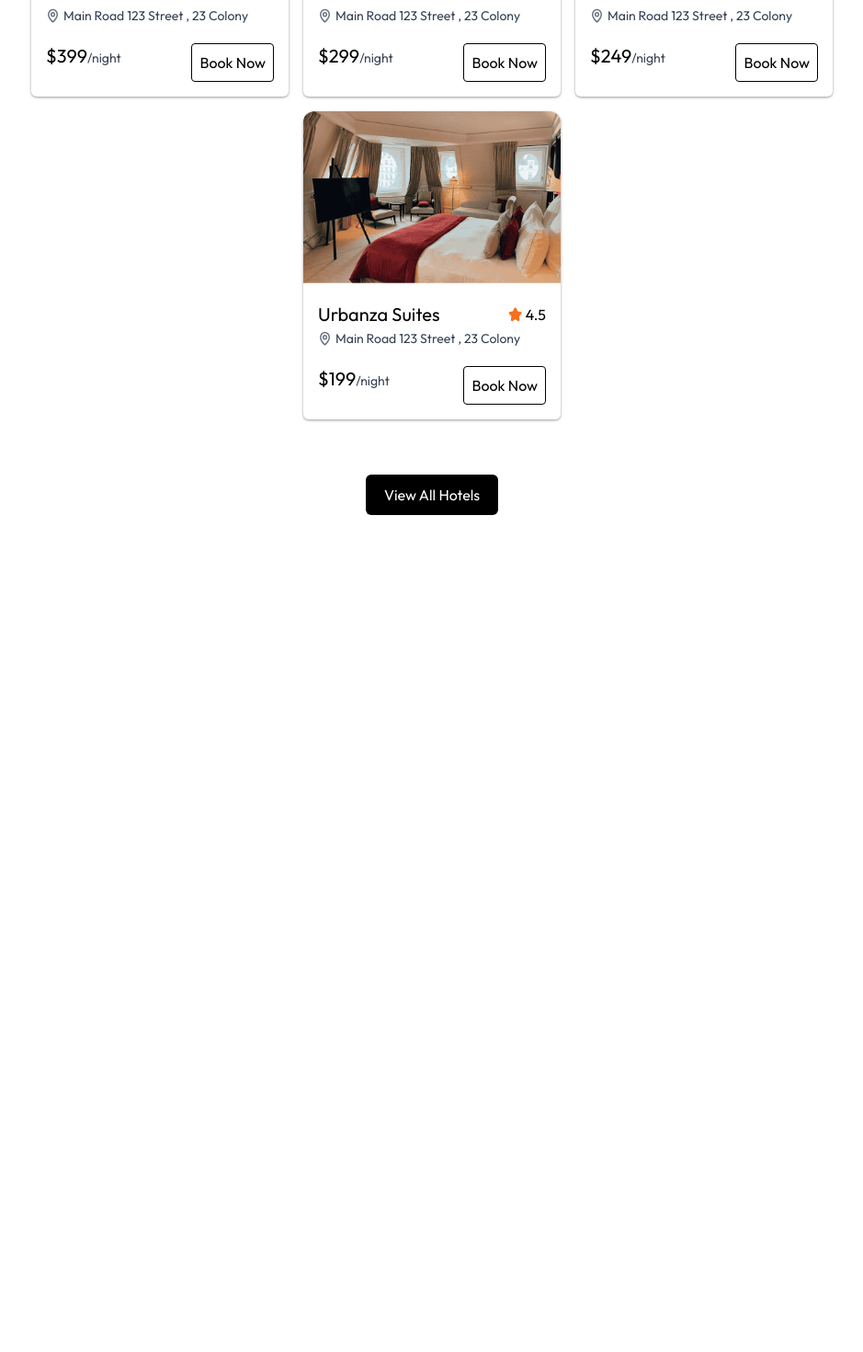
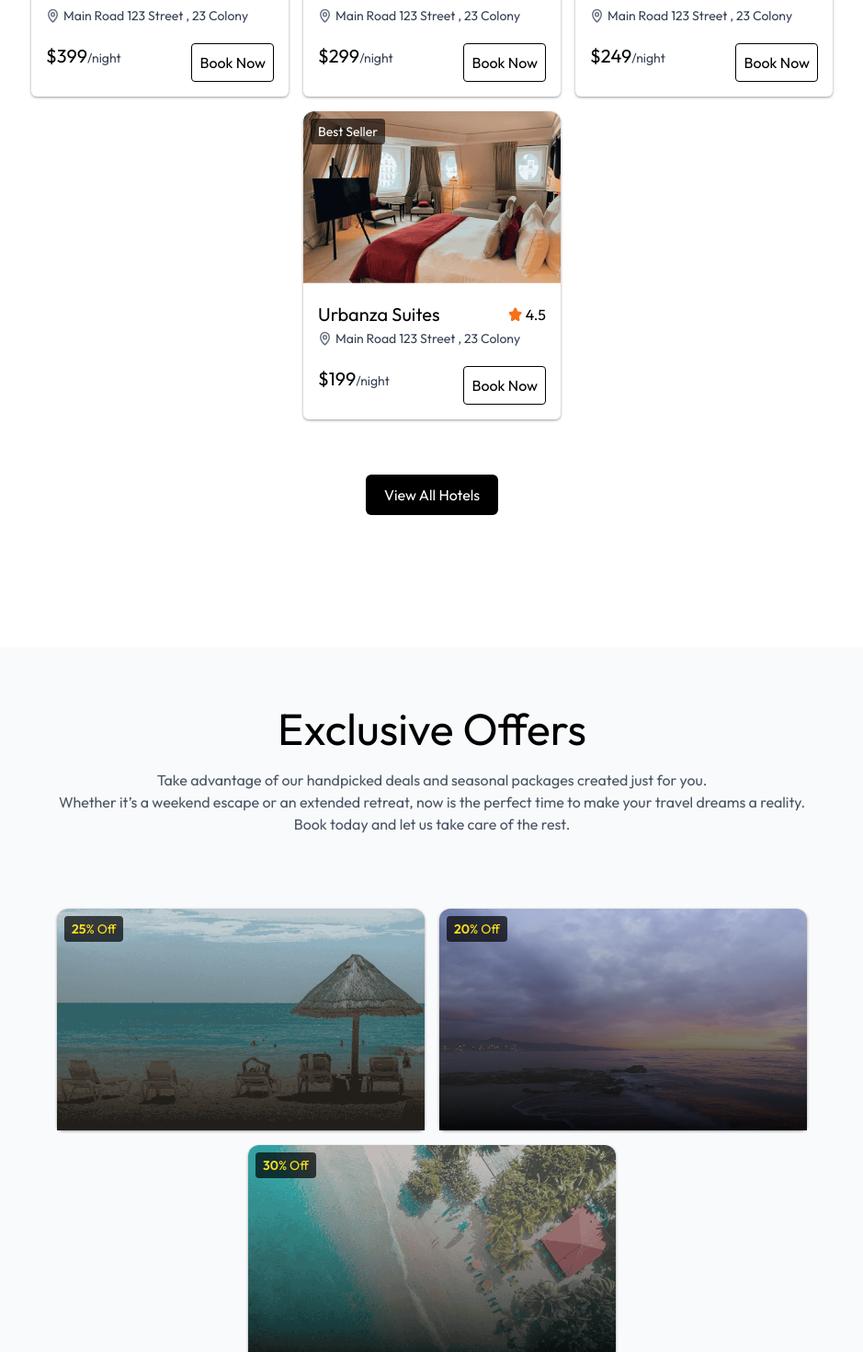
Before and after one commit to sam-bg07/Hotel-Booking, a React (Vite) app: page / in a window 1280 px wide. Shown: the part 1330-2800 px from the top of the page at 92% size, without its empty margins (170-1109 px from the left). Before the commit the page ends 1890 px from the top, so only its background shows below. Built offline with nearby package versions, Linux system fonts and the light colour scheme; no server answers.

Commit message:
Create Hotel-Card Section

```diff
--- /dev/null
+++ b/src/components/ExclusiveOffer.jsx
@@ -0,0 +1,59 @@
+import React, { useState } from "react";
+import { exclusiveOffers } from "../assets/assets";
+import { NavLink } from "react-router-dom";
+
+const ExclusiveOffer = () => {
+  const [hoveredCard, setHoveredCard] = useState(null);
+
+  return (
+    <div className="bg-gray-50 mt-36 flex flex-col items-center  text-center py-16">
+      <p>
+        <span className="text-5xl font-stretch-500%">Exclusive Offers</span>
+      </p>
+      <div className="text-gray-600 mt-5 max-md:text-start max-sm:mx-4">
+        Take advantage of our handpicked deals and seasonal packages created
+        just for you.
+        <br />
+        Whether it’s a weekend escape or an extended retreat, now is the perfect
+        time to make your travel dreams a reality.
+        <br />
+        Book today and let us take care of the rest.
+      </div>
+
+      {/* Offer Cards Section   exclusiveOffers ${
+              hoveredCard && hoveredCard !== offer._id
+                ? "bg-black"
+                : "bg-red-700"
+            }*/}
+      <div className="px-6 md:px-16 lg:px-24 flex flex-wrap justify-center gap-4  mt-20 w-full">
+        {exclusiveOffers.map((offer, index) => (
+          <NavLink
+            to={`to="/exclusive-offer/"${offer._id}`}
+            onMouseEnter={() => setHoveredCard(offer._id)}
+            onMouseLeave={() => setHoveredCard(null)}
+            className={` ${
+              hoveredCard && hoveredCard !== offer._id
+                ? "opacity-50"
+                : "opacity-100"
+            } max-w-100 flex relative  rounded-md rounded-t-xl hover:translate-y-1 transition-all duration-300 shadow-[0px_1px_3px_rgba(0,0,0,0.4)]`}
+          >
+            <img
+              src={offer?.image}
+              alt="firstImage"
+              className="rounded-t-xl   "
+            />
+            <p
+              className=" absolute  top-0 left-0 m-2 px-2 py-1 text-yellow-300 bg-black/70
+ text-sm rounded"
+            >
+              <span className=" font-semibold text-md">{offer.priceOff}</span>%
+              Off
+            </p>
+          </NavLink>
+        ))}
+      </div>
+    </div>
+  );
+};
+
+export default ExclusiveOffer;
--- a/src/components/Home.jsx
+++ b/src/components/Home.jsx
@@ -1,6 +1,7 @@
 import React from "react";
 import Hero from "./Hero";
 import HotelCardFeatured from "./HotelCardFeatured";
+import ExclusiveOffer from "./ExclusiveOffer";
 
 const Home = () => {
   return (
@@ -8,6 +9,7 @@ const Home = () => {
       <Hero />
       <HotelCardFeatured />
       {/* Add more components as needed */}
+      <ExclusiveOffer />
     </div>
   );
 };
--- a/src/components/HotelCard.jsx
+++ b/src/components/HotelCard.jsx
@@ -1,10 +1,12 @@
-import React from "react";
+import React, { useState } from "react";
 import { assets } from "../assets/assets";
 import { NavLink } from "react-router-dom";
 import { useNavigate } from "react-router-dom";
 
 const HotelCard = ({ room, index }) => {
   const Navigate = useNavigate();
+  const [hoveredCard, setHoveredCard] = useState(null);
+
   // Handle case where room data is not available
   return (
     // {
@@ -21,15 +23,17 @@ const HotelCard = ({ room, index }) => {
     // }
     <NavLink
       to="/rooms"
-      onClick={() => scrollTo(0, 0)}
-      className="max-w-70 shadow-[0px_1px_3px_rgba(0,0,0,0.4)] rounded-md rounded-t-xl hover:translate-y-1 transition-all duration-300"
+      onMouseEnter={() => setHoveredCard(room._id)}
+      onMouseLeave={() => setHoveredCard(null)}
+      onClick={() => window.scrollTo(0, 0)}
+      className={`max-w-70 relative ${
+        hoveredCard && hoveredCard !== room._id ? "opacity-30" : "opacity-100"
+      } rounded-md rounded-t-xl hover:translate-y-1 transition-all duration-300 shadow-[0px_1px_3px_rgba(0,0,0,0.4)]`}
     >
-      <img
-        src={room?.images[0]}
-        alt="firstImage"
-        className="rounded-t-xl  relative "
-      />
-      <p className=" absolute bg-amber-200 top-3 left-0">Best Seller</p>
+      <img src={room?.images[0]} alt="firstImage" className="rounded-t-xl   " />
+      <p className=" absolute  top-0 left-0 m-2 px-2 py-1 text-white bg-black/60 text-sm rounded">
+        Best Seller
+      </p>
       <div className="p-4 pt-5">
         <div className="flex flex-wrap items-center justify-between ">
           <span className="text-xl font-stretch-100%">{room.hotel.name}</span>
```
